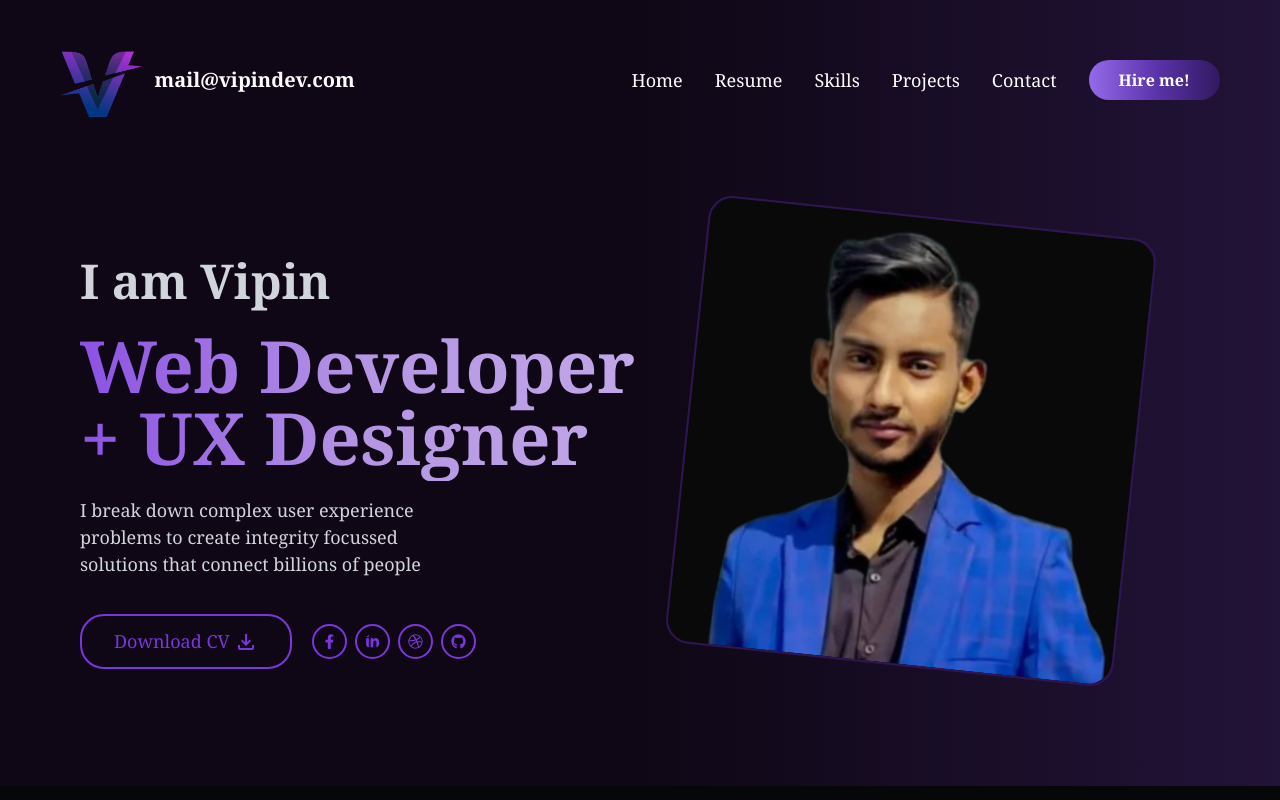
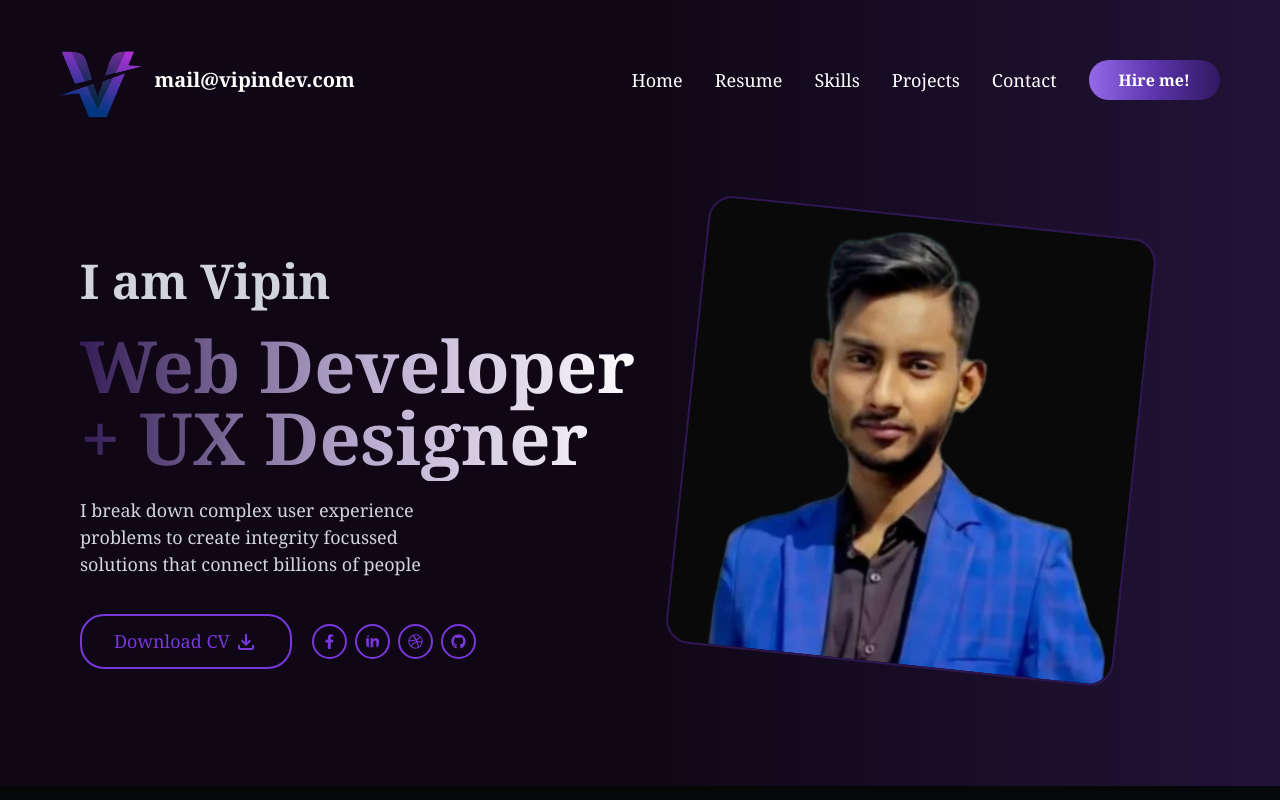
Before and after one commit to VipinKumar-70/Vipin-Personal-Portfolio, a React (Vite) app: page / in a window 1280 px wide. Shown: the top 800 px of the page. Built offline with nearby package versions, Linux system fonts and the light colour scheme.

Commit message:
initial file add

```diff
--- a/src/Components/HeroSection.jsx
+++ b/src/Components/HeroSection.jsx
@@ -19,7 +19,7 @@ function HeroSection() {
               I am Vipin
             </div>
             <div
-              className="xl:text-7xl lg:text-6xl md:text-4xl text-3xl font-bold bg-gradient-to-r from-[#8c51e4] via-[#b495e4] to-[#c1a8e7] bg-clip-text text-transparent py-2
+              className="xl:text-7xl lg:text-6xl md:text-4xl text-3xl font-bold bg-gradient-to-r from-[#341d56] via-[#b8aace] to-[#fffeff] bg-clip-text text-transparent py-2
             "
             >
               Web Developer + UX Designer
```
